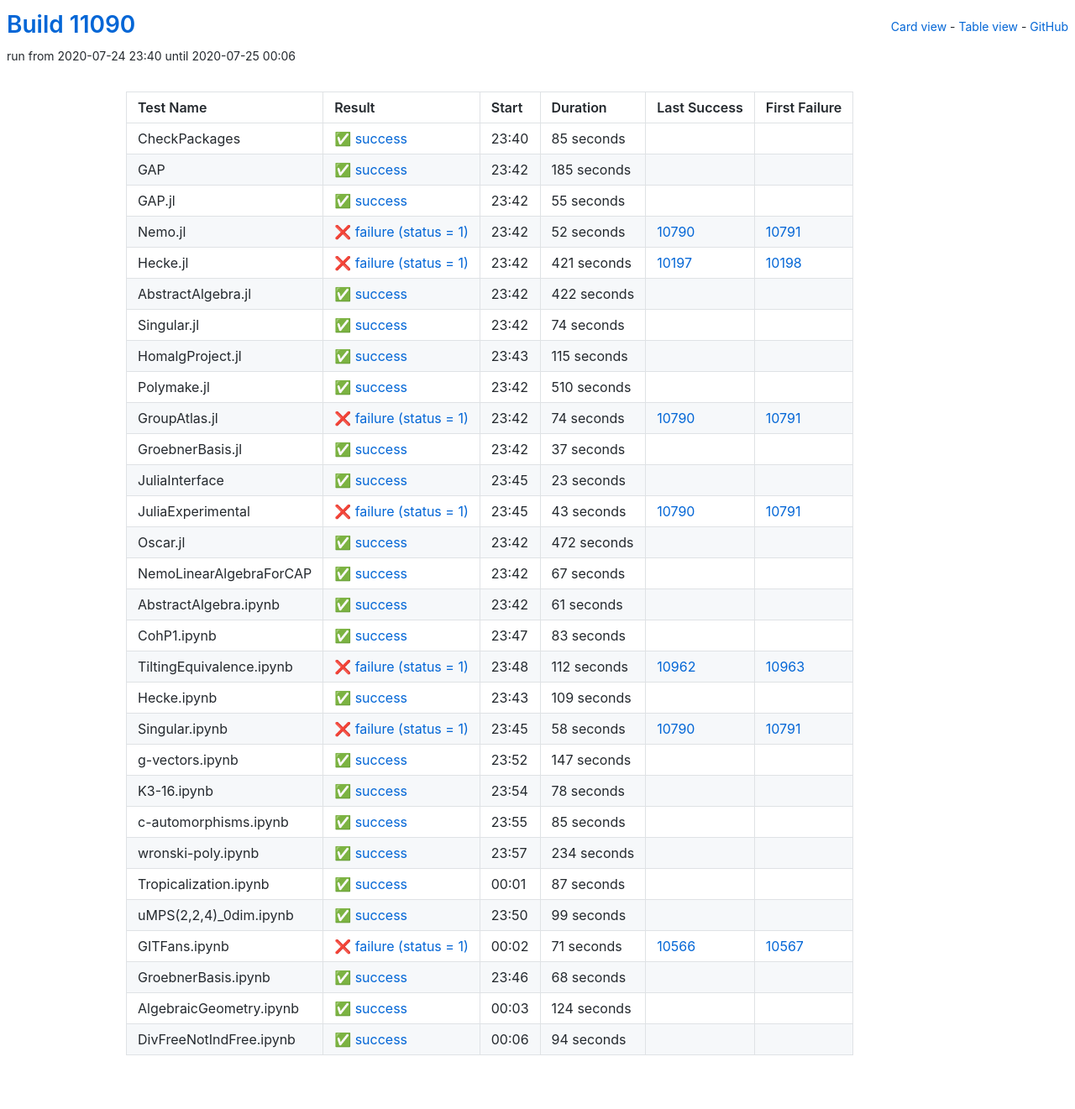
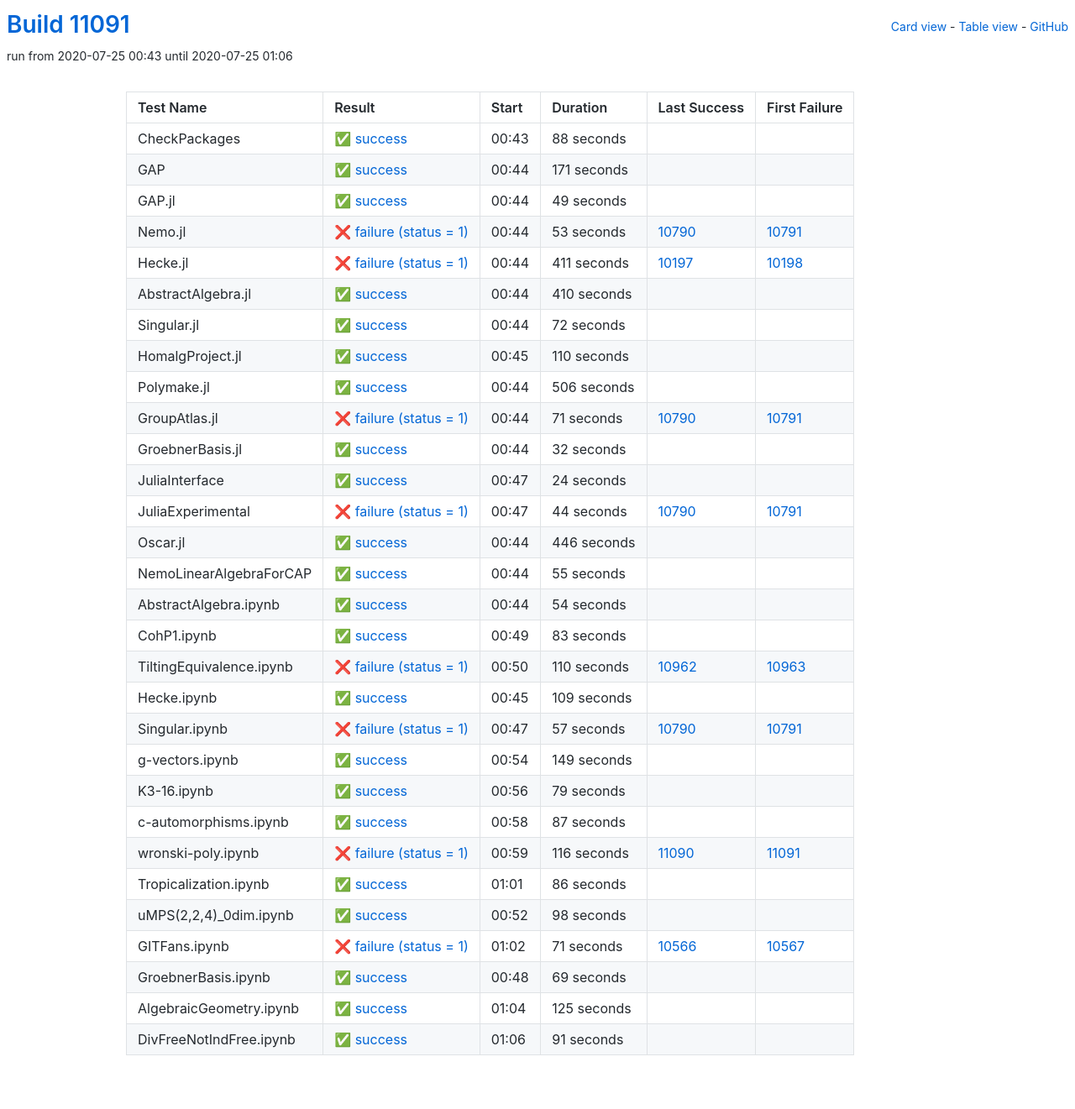
Before and after one commit to oscar-system/oscar-ci-status, a Jekyll site: the page built from table.html, in a window 1280 px wide. Shown: the whole page at 84% size. Built offline with Jekyll 4.4.1, drawn with Linux system fonts in a browser that asks for light colours.

Commit message:
Build #11091

```diff
--- a/_data/ci.yml
+++ b/_data/ci.yml
@@ -1,6 +1,6 @@
 ---
-build: 11090
-build_url: https://oscarci.mathematik.uni-kl.de/job/oscar/11090/
+build: 11091
+build_url: https://oscarci.mathematik.uni-kl.de/job/oscar/11091/
 job: oscar
 organization: oscar-system
 repo: oscar-ci-status
@@ -8,32 +8,176 @@
 tests:
 - name: CheckPackages
   id: checkpackages
-  log: https://oscarci.mathematik.uni-kl.de/job/oscar/11090/artifact/logs/build-11090/CheckPackages.log
-  start: 2020-07-24 23:40
+  log: https://oscarci.mathematik.uni-kl.de/job/oscar/11091/artifact/logs/build-11091/CheckPackages.log
+  start: 2020-07-25 00:43
   success: true
   exitcode: 0
   status: success
-  duration: 85
+  duration: 88
   last_success: false
   last_success_url:
   first_failure: false
   first_failure_url:
 - name: GAP
   id: gap
-  log: https://oscarci.mathematik.uni-kl.de/job/oscar/11090/artifact/logs/build-11090/GAP.log
-  start: 2020-07-24 23:42
+  log: https://oscarci.mathematik.uni-kl.de/job/oscar/11091/artifact/logs/build-11091/GAP.log
+  start: 2020-07-25 00:44
   success: true
   exitcode: 0
   status: success
-  duration: 185
+  duration: 171
   last_success: false
   last_success_url:
   first_failure: false
   first_failure_url:
 - name: GAP.jl
   id: gap-jl
-  log: https://oscarci.mathematik.uni-kl.de/job/oscar/11090/artifact/logs/build-11090/GAP.jl.log
-  start: 2020-07-24 23:42
+  log: https://oscarci.mathematik.uni-kl.de/job/oscar/11091/artifact/logs/build-11091/GAP.jl.log
+  start: 2020-07-25 00:44
+  success: true
+  exitcode: 0
+  status: success
+  duration: 49
+  last_success: false
+  last_success_url:
+  first_failure: false
+  first_failure_url:
+- name: Nemo.jl
+  id: nemo-jl
+  log: https://oscarci.mathematik.uni-kl.de/job/oscar/11091/artifact/logs/build-11091/Nemo.jl.log
+  start: 2020-07-25 00:44
+  success: false
+  exitcode: 1
+  status: failure
+  duration: 53
+  last_success: 10790
+  last_success_url: https://oscarci.mathematik.uni-kl.de/job/oscar/10790/
+  first_failure: 10791
+  first_failure_url: https://oscarci.mathematik.uni-kl.de/job/oscar/10791/
+- name: Hecke.jl
+  id: hecke-jl
+  log: https://oscarci.mathematik.uni-kl.de/job/oscar/11091/artifact/logs/build-11091/Hecke.jl.log
+  start: 2020-07-25 00:44
+  success: false
+  exitcode: 1
+  status: failure
+  duration: 411
+  last_success: 10197
+  last_success_url: https://oscarci.mathematik.uni-kl.de/job/oscar/10197/
+  first_failure: 10198
+  first_failure_url: https://oscarci.mathematik.uni-kl.de/job/oscar/10198/
+- name: AbstractAlgebra.jl
+  id: abstractalgebra-jl
+  log: https://oscarci.mathematik.uni-kl.de/job/oscar/11091/artifact/logs/build-11091/AbstractAlgebra.jl.log
+  start: 2020-07-25 00:44
+  success: true
+  exitcode: 0
+  status: success
+  duration: 410
+  last_success: false
+  last_success_url:
+  first_failure: false
+  first_failure_url:
+- name: Singular.jl
+  id: singular-jl
+  log: https://oscarci.mathematik.uni-kl.de/job/oscar/11091/artifact/logs/build-11091/Singular.jl.log
+  start: 2020-07-25 00:44
+  success: true
+  exitcode: 0
+  status: success
+  duration: 72
+  last_success: false
+  last_success_url:
+  first_failure: false
+  first_failure_url:
+- name: HomalgProject.jl
+  id: homalgproject-jl
+  log: https://oscarci.mathematik.uni-kl.de/job/oscar/11091/artifact/logs/build-11091/HomalgProject.jl.log
+  start: 2020-07-25 00:45
+  success: true
+  exitcode: 0
+  status: success
+  duration: 110
+  last_success: false
+  last_success_url:
+  first_failure: false
+  first_failure_url:
+- name: Polymake.jl
+  id: polymake-jl
+  log: https://oscarci.mathematik.uni-kl.de/job/oscar/11091/artifact/logs/build-11091/Polymake.jl.log
+  start: 2020-07-25 00:44
+  success: true
+  exitcode: 0
+  status: success
+  duration: 506
+  last_success: false
+  last_success_url:
+  first_failure: false
+  first_failure_url:
+- name: GroupAtlas.jl
+  id: groupatlas-jl
+  log: https://oscarci.mathematik.uni-kl.de/job/oscar/11091/artifact/logs/build-11091/GroupAtlas.jl.log
+  start: 2020-07-25 00:44
+  success: false
+  exitcode: 1
+  status: failure
+  duration: 71
+  last_success: 10790
+  last_success_url: https://oscarci.mathematik.uni-kl.de/job/oscar/10790/
+  first_failure: 10791
+  first_failure_url: https://oscarci.mathematik.uni-kl.de/job/oscar/10791/
+- name: GroebnerBasis.jl
+  id: groebnerbasis-jl
+  log: https://oscarci.mathematik.uni-kl.de/job/oscar/11091/artifact/logs/build-11091/GroebnerBasis.jl.log
+  start: 2020-07-25 00:44
+  success: true
+  exitcode: 0
+  status: success
+  duration: 32
+  last_success: false
+  last_success_url:
+  first_failure: false
+  first_failure_url:
+- name: JuliaInterface
+  id: juliainterface
+  log: https://oscarci.mathematik.uni-kl.de/job/oscar/11091/artifact/logs/build-11091/JuliaInterface.log
+  start: 2020-07-25 00:47
+  success: true
+  exitcode: 0
+  status: success
+  duration: 24
+  last_success: false
+  last_success_url:
+  first_failure: false
+  first_failure_url:
+- name: JuliaExperimental
+  id: juliaexperimental
+  log: https://oscarci.mathematik.uni-kl.de/job/oscar/11091/artifact/logs/build-11091/JuliaExperimental.log
+  start: 2020-07-25 00:47
+  success: false
+  exitcode: 1
+  status: failure
+  duration: 44
+  last_success: 10790
+  last_success_url: https://oscarci.mathematik.uni-kl.de/job/oscar/10790/
+  first_failure: 10791
+  first_failure_url: https://oscarci.mathematik.uni-kl.de/job/oscar/10791/
+- name: Oscar.jl
+  id: oscar-jl
+  log: https://oscarci.mathematik.uni-kl.de/job/oscar/11091/artifact/logs/build-11091/Oscar.jl.log
+  start: 2020-07-25 00:44
+  success: true
+  exitcode: 0
+  status: success
+  duration: 446
+  last_success: false
+  last_success_url:
+  first_failure: false
+  first_failure_url:
+- name: NemoLinearAlgebraForCAP
+  id: nemolinearalgebraforcap
+  log: https://oscarci.mathematik.uni-kl.de/job/oscar/11091/artifact/logs/build-11091/NemoLinearAlgebraForCAP.log
+  start: 2020-07-25 00:44
   success: true
   exitcode: 0
   status: success
@@ -42,166 +186,22 @@
   last_success_url:
   first_failure: false
   first_failure_url:
-- name: Nemo.jl
-  id: nemo-jl
-  log: https://oscarci.mathematik.uni-kl.de/job/oscar/11090/artifact/logs/build-11090/Nemo.jl.log
-  start: 2020-07-24 23:42
-  success: false
-  exitcode: 1
-  status: failure
-  duration: 52
-  last_success: 10790
-  last_success_url: https://oscarci.mathematik.uni-kl.de/job/oscar/10790/
-  first_failure: 10791
-  first_failure_url: https://oscarci.mathematik.uni-kl.de/job/oscar/10791/
-- name: Hecke.jl
-  id: hecke-jl
-  log: https://oscarci.mathematik.uni-kl.de/job/oscar/11090/artifact/logs/build-11090/Hecke.jl.log
-  start: 2020-07-24 23:42
-  success: false
-  exitcode: 1
-  status: failure
-  duration: 421
-  last_success: 10197
-  last_success_url: https://oscarci.mathematik.uni-kl.de/job/oscar/10197/
-  first_failure: 10198
-  first_failure_url: https://oscarci.mathematik.uni-kl.de/job/oscar/10198/
-- name: AbstractAlgebra.jl
-  id: abstractalgebra-jl
-  log: https://oscarci.mathematik.uni-kl.de/job/oscar/11090/artifact/logs/build-11090/AbstractAlgebra.jl.log
-  start: 2020-07-24 23:42
+- name: AbstractAlgebra.ipynb
+  id: abstractalgebra-ipynb
+  log: https://oscarci.mathematik.uni-kl.de/job/oscar/11091/artifact/logs/build-11091/AbstractAlgebra.ipynb.log
+  start: 2020-07-25 00:44
   success: true
   exitcode: 0
   status: success
-  duration: 422
-  last_success: false
-  last_success_url:
-  first_failure: false
-  first_failure_url:
-- name: Singular.jl
-  id: singular-jl
-  log: https://oscarci.mathematik.uni-kl.de/job/oscar/11090/artifact/logs/build-11090/Singular.jl.log
-  start: 2020-07-24 23:42
-  success: true
-  exitcode: 0
-  status: success
-  duration: 74
-  last_success: false
-  last_success_url:
-  first_failure: false
-  first_failure_url:
-- name: HomalgProject.jl
-  id: homalgproject-jl
-  log: https://oscarci.mathematik.uni-kl.de/job/oscar/11090/artifact/logs/build-11090/HomalgProject.jl.log
-  start: 2020-07-24 23:43
-  success: true
-  exitcode: 0
-  status: success
-  duration: 115
-  last_success: false
-  last_success_url:
-  first_failure: false
-  first_failure_url:
-- name: Polymake.jl
-  id: polymake-jl
-  log: https://oscarci.mathematik.uni-kl.de/job/oscar/11090/artifact/logs/build-11090/Polymake.jl.log
-  start: 2020-07-24 23:42
-  success: true
-  exitcode: 0
-  status: success
-  duration: 510
-  last_success: false
-  last_success_url:
-  first_failure: false
-  first_failure_url:
-- name: GroupAtlas.jl
-  id: groupatlas-jl
-  log: https://oscarci.mathematik.uni-kl.de/job/oscar/11090/artifact/logs/build-11090/GroupAtlas.jl.log
-  start: 2020-07-24 23:42
-  success: false
-  exitcode: 1
-  status: failure
-  duration: 74
-  last_success: 10790
-  last_success_url: https://oscarci.mathematik.uni-kl.de/job/oscar/10790/
-  first_failure: 10791
-  first_failure_url: https://oscarci.mathematik.uni-kl.de/job/oscar/10791/
-- name: GroebnerBasis.jl
-  id: groebnerbasis-jl
-  log: https://oscarci.mathematik.uni-kl.de/job/oscar/11090/artifact/logs/build-11090/GroebnerBasis.jl.log
-  start: 2020-07-24 23:42
-  success: true
-  exitcode: 0
-  status: success
-  duration: 37
-  last_success: false
-  last_success_url:
-  first_failure: false
-  first_failure_url:
-- name: JuliaInterface
-  id: juliainterface
-  log: https://oscarci.mathematik.uni-kl.de/job/oscar/11090/artifact/logs/build-11090/JuliaInterface.log
-  start: 2020-07-24 23:45
-  success: true
-  exitcode: 0
-  status: success
-  duration: 23
-  last_success: false
-  last_success_url:
-  first_failure: false
-  first_failure_url:
-- name: JuliaExperimental
-  id: juliaexperimental
-  log: https://oscarci.mathematik.uni-kl.de/job/oscar/11090/artifact/logs/build-11090/JuliaExperimental.log
-  start: 2020-07-24 23:45
-  success: false
-  exitcode: 1
-  status: failure
-  duration: 43
-  last_success: 10790
-  last_success_url: https://oscarci.mathematik.uni-kl.de/job/oscar/10790/
-  first_failure: 10791
-  first_failure_url: https://oscarci.mathematik.uni-kl.de/job/oscar/10791/
-- name: Oscar.jl
-  id: oscar-jl
-  log: https://oscarci.mathematik.uni-kl.de/job/oscar/11090/artifact/logs/build-11090/Oscar.jl.log
-  start: 2020-07-24 23:42
-  success: true
-  exitcode: 0
-  status: success
-  duration: 472
-  last_success: false
-  last_success_url:
-  first_failure: false
-  first_failure_url:
-- name: NemoLinearAlgebraForCAP
-  id: nemolinearalgebraforcap
-  log: https://oscarci.mathematik.uni-kl.de/job/oscar/11090/artifact/logs/build-11090/NemoLinearAlgebraForCAP.log
-  start: 2020-07-24 23:42
-  success: true
-  exitcode: 0
-  status: success
-  duration: 67
-  last_success: false
-  last_success_url:
-  first_failure: false
-  first_failure_url:
-- name: AbstractAlgebra.ipynb
-  id: abstractalgebra-ipynb
-  log: https://oscarci.mathematik.uni-kl.de/job/oscar/11090/artifact/logs/build-11090/AbstractAlgebra.ipynb.log
-  start: 2020-07-24 23:42
-  success: true
-  exitcode: 0
-  status: success
-  duration: 61
+  duration: 54
   last_success: false
   last_success_url:
   first_failure: false
   first_failure_url:
 - name: CohP1.ipynb
   id: cohp1-ipynb
-  log: https://oscarci.mathematik.uni-kl.de/job/oscar/11090/artifact/logs/build-11090/CohP1.ipynb.log
-  start: 2020-07-24 23:47
+  log: https://oscarci.mathematik.uni-kl.de/job/oscar/11091/artifact/logs/build-11091/CohP1.ipynb.log
+  start: 2020-07-25 00:49
   success: true
   exitcode: 0
   status: success
@@ -212,20 +212,20 @@
   first_failure_url:
 - name: TiltingEquivalence.ipynb
   id: tiltingequivalence-ipynb
-  log: https://oscarci.mathematik.uni-kl.de/job/oscar/11090/artifact/logs/build-11090/TiltingEquivalence.ipynb.log
-  start: 2020-07-24 23:48
+  log: https://oscarci.mathematik.uni-kl.de/job/oscar/11091/artifact/logs/build-11091/TiltingEquivalence.ipynb.log
+  start: 2020-07-25 00:50
   success: false
   exitcode: 1
   status: failure
-  duration: 112
+  duration: 110
   last_success: 10962
   last_success_url: https://oscarci.mathematik.uni-kl.de/job/oscar/10962/
   first_failure: 10963
   first_failure_url: https://oscarci.mathematik.uni-kl.de/job/oscar/10963/
 - name: Hecke.ipynb
   id: hecke-ipynb
-  log: https://oscarci.mathematik.uni-kl.de/job/oscar/11090/artifact/logs/build-11090/Hecke.ipynb.log
-  start: 2020-07-24 23:43
+  log: https://oscarci.mathematik.uni-kl.de/job/oscar/11091/artifact/logs/build-11091/Hecke.ipynb.log
+  start: 2020-07-25 00:45
   success: true
   exitcode: 0
   status: success
@@ -236,68 +236,44 @@
   first_failure_url:
 - name: Singular.ipynb
   id: singular-ipynb
-  log: https://oscarci.mathematik.uni-kl.de/job/oscar/11090/artifact/logs/build-11090/Singular.ipynb.log
-  start: 2020-07-24 23:45
+  log: https://oscarci.mathematik.uni-kl.de/job/oscar/11091/artifact/logs/build-11091/Singular.ipynb.log
+  start: 2020-07-25 00:47
   success: false
   exitcode: 1
   status: failure
-  duration: 58
+  duration: 57
   last_success: 10790
   last_success_url: https://oscarci.mathematik.uni-kl.de/job/oscar/10790/
   first_failure: 10791
   first_failure_url: https://oscarci.mathematik.uni-kl.de/job/oscar/10791/
 - name: g-vectors.ipynb
   id: g-vectors-ipynb
-  log: https://oscarci.mathematik.uni-kl.de/job/oscar/11090/artifact/logs/build-11090/g-vectors.ipynb.log
-  start: 2020-07-24 23:52
+  log: https://oscarci.mathematik.uni-kl.de/job/oscar/11091/artifact/logs/build-11091/g-vectors.ipynb.log
+  start: 2020-07-25 00:54
   success: true
   exitcode: 0
   status: success
-  duration: 147
+  duration: 149
   last_success: false
   last_success_url:
   first_failure: false
   first_failure_url:
 - name: K3-16.ipynb
   id: k3-16-ipynb
-  log: https://oscarci.mathematik.uni-kl.de/job/oscar/11090/artifact/logs/build-11090/K3-16.ipynb.log
-  start: 2020-07-24 23:54
+  log: https://oscarci.mathematik.uni-kl.de/job/oscar/11091/artifact/logs/build-11091/K3-16.ipynb.log
+  start: 2020-07-25 00:56
   success: true
   exitcode: 0
   status: success
-  duration: 78
+  duration: 79
   last_success: false
   last_success_url:
   first_failure: false
   first_failure_url:
 - name: c-automorphisms.ipynb
   id: c-automorphisms-ipynb
-  log: https://oscarci.mathematik.uni-kl.de/job/oscar/11090/artifact/logs/build-11090/c-automorphisms.ipynb.log
-  start: 2020-07-24 23:55
-  success: true
-  exitcode: 0
-  status: success
-  duration: 85
-  last_success: false
-  last_success_url:
-  first_failure: false
-  first_failure_url:
-- name: wronski-poly.ipynb
-  id: wronski-poly-ipynb
-  log: https://oscarci.mathematik.uni-kl.de/job/oscar/11090/artifact/logs/build-11090/wronski-poly.ipynb.log
-  start: 2020-07-24 23:57
-  success: true
-  exitcode: 0
-  status: success
-  duration: 234
-  last_success: false
-  last_success_url:
-  first_failure: false
-  first_failure_url:
-- name: Tropicalization.ipynb
-  id: tropicalization-ipynb
-  log: https://oscarci.mathematik.uni-kl.de/job/oscar/11090/artifact/logs/build-11090/Tropicalization.ipynb.log
-  start: 2020-07-25 00:01
+  log: https://oscarci.mathematik.uni-kl.de/job/oscar/11091/artifact/logs/build-11091/c-automorphisms.ipynb.log
+  start: 2020-07-25 00:58
   success: true
   exitcode: 0
   status: success
@@ -306,22 +282,46 @@
   last_success_url:
   first_failure: false
   first_failure_url:
-- name: uMPS(2,2,4)_0dim.ipynb
-  id: umps-2-2-4-0dim-ipynb
-  log: https://oscarci.mathematik.uni-kl.de/job/oscar/11090/artifact/logs/build-11090/uMPS-2-2-4-_0dim.ipynb.log
-  start: 2020-07-24 23:50
+- name: wronski-poly.ipynb
+  id: wronski-poly-ipynb
+  log: https://oscarci.mathematik.uni-kl.de/job/oscar/11091/artifact/logs/build-11091/wronski-poly.ipynb.log
+  start: 2020-07-25 00:59
+  success: false
+  exitcode: 1
+  status: failure
+  duration: 116
+  last_success: 11090
+  last_success_url: https://oscarci.mathematik.uni-kl.de/job/oscar/11090/
+  first_failure: 11091
+  first_failure_url: https://oscarci.mathematik.uni-kl.de/job/oscar/11091/
+- name: Tropicalization.ipynb
+  id: tropicalization-ipynb
+  log: https://oscarci.mathematik.uni-kl.de/job/oscar/11091/artifact/logs/build-11091/Tropicalization.ipynb.log
+  start: 2020-07-25 01:01
   success: true
   exitcode: 0
   status: success
-  duration: 99
+  duration: 86
+  last_success: false
+  last_success_url:
+  first_failure: false
+  first_failure_url:
+- name: uMPS(2,2,4)_0dim.ipynb
+  id: umps-2-2-4-0dim-ipynb
+  log: https://oscarci.mathematik.uni-kl.de/job/oscar/11091/artifact/logs/build-11091/uMPS-2-2-4-_0dim.ipynb.log
+  start: 2020-07-25 00:52
+  success: true
+  exitcode: 0
+  status: success
+  duration: 98
   last_success: false
   last_success_url:
   first_failure: false
   first_failure_url:
 - name: GITFans.ipynb
   id: gitfans-ipynb
-  log: https://oscarci.mathematik.uni-kl.de/job/oscar/11090/artifact/logs/build-11090/GITFans.ipynb.log
-  start: 2020-07-25 00:02
+  log: https://oscarci.mathematik.uni-kl.de/job/oscar/11091/artifact/logs/build-11091/GITFans.ipynb.log
+  start: 2020-07-25 01:02
   success: false
   exitcode: 1
   status: failure
@@ -332,36 +332,36 @@
   first_failure_url: https://oscarci.mathematik.uni-kl.de/job/oscar/10567/
 - name: GroebnerBasis.ipynb
   id: groebnerbasis-ipynb
-  log: https://oscarci.mathematik.uni-kl.de/job/oscar/11090/artifact/logs/build-11090/GroebnerBasis.ipynb.log
-  start: 2020-07-24 23:46
+  log: https://oscarci.mathematik.uni-kl.de/job/oscar/11091/artifact/logs/build-11091/GroebnerBasis.ipynb.log
+  start: 2020-07-25 00:48
   success: true
   exitcode: 0
   status: success
-  duration: 68
+  duration: 69
   last_success: false
   last_success_url:
   first_failure: false
   first_failure_url:
 - name: AlgebraicGeometry.ipynb
   id: algebraicgeometry-ipynb
-  log: https://oscarci.mathematik.uni-kl.de/job/oscar/11090/artifact/logs/build-11090/AlgebraicGeometry.ipynb.log
-  start: 2020-07-25 00:03
+  log: https://oscarci.mathematik.uni-kl.de/job/oscar/11091/artifact/logs/build-11091/AlgebraicGeometry.ipynb.log
+  start: 2020-07-25 01:04
   success: true
   exitcode: 0
   status: success
-  duration: 124
+  duration: 125
   last_success: false
   last_success_url:
   first_failure: false
   first_failure_url:
 - name: DivFreeNotIndFree.ipynb
   id: divfreenotindfree-ipynb
-  log: https://oscarci.mathematik.uni-kl.de/job/oscar/11090/artifact/logs/build-11090/DivFreeNotIndFree.ipynb.log
-  start: 2020-07-25 00:06
+  log: https://oscarci.mathematik.uni-kl.de/job/oscar/11091/artifact/logs/build-11091/DivFreeNotIndFree.ipynb.log
+  start: 2020-07-25 01:06
   success: true
   exitcode: 0
   status: success
-  duration: 94
+  duration: 91
   last_success: false
   last_success_url:
   first_failure: false
```
Also changed, not shown: README.md.
